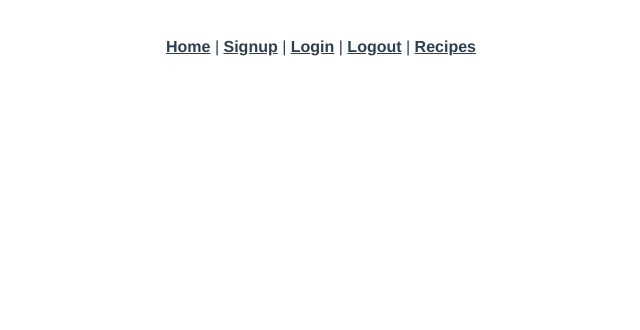
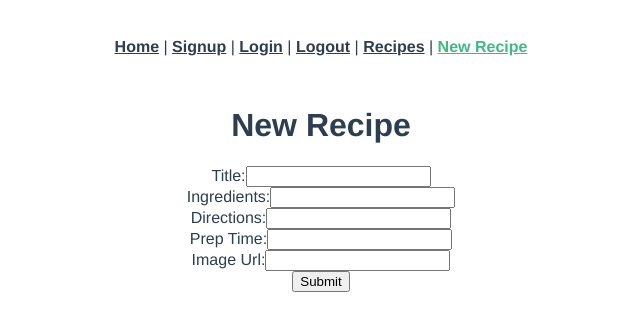
Before and after one commit to actualize-byte-club/cookbook-frontend, a Vue app: page /recipes/new in a window 1280 px wide. Shown: the top 330 px of the page, without its empty margins (319-959 px from the left). Built offline with nearby package versions, Linux system fonts and the light colour scheme.

Commit message:
adds recipes new/create route

```diff
--- a/src/App.vue
+++ b/src/App.vue
@@ -4,7 +4,8 @@
     <router-link to="/signup">Signup</router-link> |
     <router-link to="/login">Login</router-link> |
     <router-link to="/logout">Logout</router-link> |
-    <router-link to="/recipes">Recipes</router-link>
+    <router-link to="/recipes">Recipes</router-link> |
+    <router-link to="/recipes/new">New Recipe</router-link>
   </div>
   <router-view />
 </template>
--- a/src/router/index.js
+++ b/src/router/index.js
@@ -6,6 +6,7 @@
 import Login from "../views/Login.vue";
 import Logout from "../views/Logout.vue";
 import RecipesIndex from "../views/RecipesIndex.vue";
+import RecipesNew from "../views/RecipesNew.vue";
 
 const routes = [
   {
@@ -42,6 +43,11 @@
     path: "/recipes",
     name: "RecipesIndex",
     component: RecipesIndex
+  },
+  {
+    path: "/recipes/new",
+    name: "RecipesNew",
+    component: RecipesNew
   }
 ];
 
--- /dev/null
+++ b/src/views/RecipesNew.vue
@@ -0,0 +1,57 @@
+<script>
+import axios from "axios";
+
+export default {
+  data: function () {
+    return {
+      newRecipeParams: {},
+      errors: []
+    };
+  },
+  methods: {
+    createRecipe: function () {
+      axios
+        .post("/recipes", this.newRecipeParams)
+        .then((response) => {
+          console.log("New Recipe:", response.data);
+          this.$router.push("/recipes");
+        })
+        .catch((error) => {
+          this.errors = error.response.data.errors;
+        });
+    }
+  }
+};
+</script>
+
+<template>
+  <div class="recipes-new">
+    <form v-on:submit.prevent="createRecipe()">
+      <h1>New Recipe</h1>
+      <ul>
+        <li v-for="error in errors" v-bind:key="error">{{ error }}</li>
+      </ul>
+      <div>
+        <label>Title:</label>
+        <input type="text" v-model="newRecipeParams.title" />
+      </div>
+      <div>
+        <label>Ingredients:</label>
+        <input type="text" v-model="newRecipeParams.ingredients" />
+      </div>
+      <div>
+        <label>Directions:</label>
+        <input type="text" v-model="newRecipeParams.directions" />
+      </div>
+      <div>
+        <label>Prep Time:</label>
+        <input type="text" v-model="newRecipeParams.prep_time" />
+      </div>
+      <div>
+        <label>Image Url:</label>
+        <input type="text" v-model="newRecipeParams.image_url" />
+      </div>
+      <input type="submit" value="Submit" />
+    </form>
+  </div>
+</template>
```
